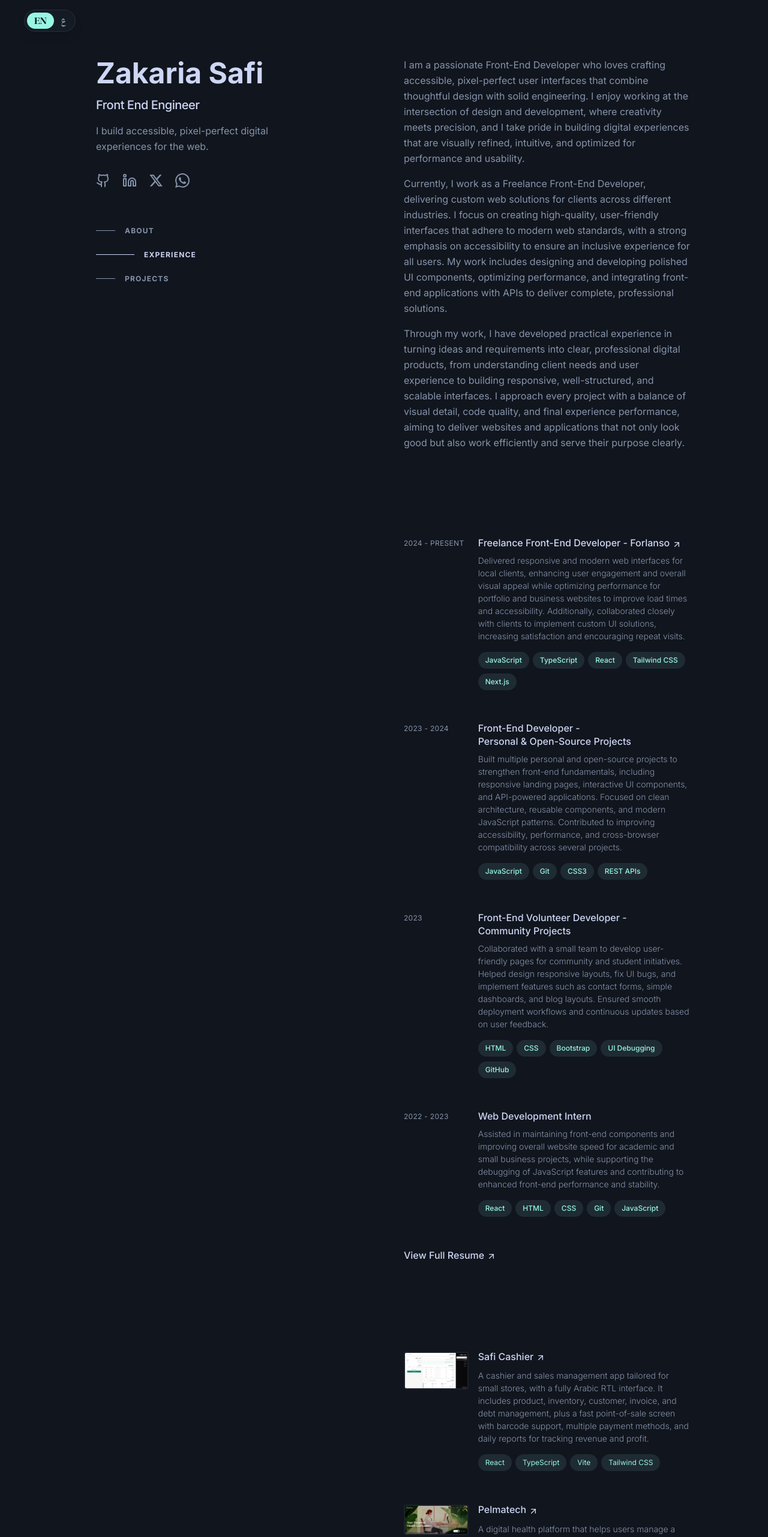
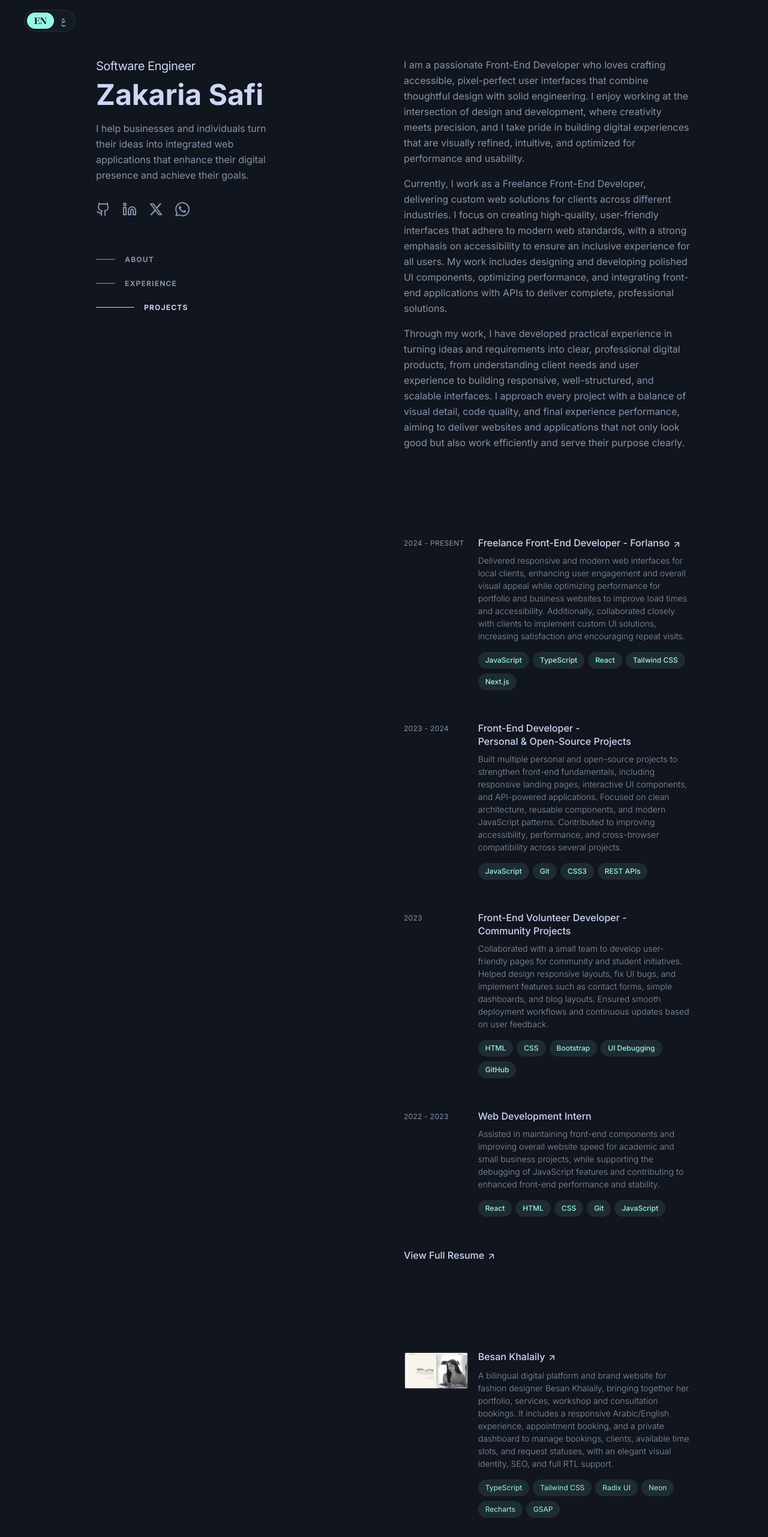
Before and after one commit to zakad00e2/portfilio, a React (Vite) app: page /en in a window 1280 px wide. Shown: the top 2563 px of the page at 60% size. Built offline with nearby package versions, Linux system fonts and the light colour scheme.

Commit message:
Implement code changes to enhance functionality and improve performance

```diff
--- a/index.html
+++ b/index.html
@@ -59,8 +59,22 @@
       content="Portfolio of Zakaria Safi, a front-end engineer building accessible, pixel-perfect web experiences."
     />
     <meta property="og:type" content="website" />
+    <meta property="og:url" content="https://zakariasafi.me/" />
+    <meta property="og:image" content="https://zakariasafi.me/og-preview.png" />
+    <meta property="og:image:secure_url" content="https://zakariasafi.me/og-preview.png" />
+    <meta property="og:image:type" content="image/png" />
+    <meta property="og:image:width" content="1201" />
+    <meta property="og:image:height" content="630" />
+    <meta property="og:image:alt" content="Zakaria Safi portfolio homepage" />
 
     <meta name="twitter:card" content="summary_large_image" />
+    <meta name="twitter:title" content="Zakaria Safi | Front-End Engineer" />
+    <meta
+      name="twitter:description"
+      content="Portfolio of Zakaria Safi, a front-end engineer building accessible, pixel-perfect web experiences."
+    />
+    <meta name="twitter:image" content="https://zakariasafi.me/og-preview.png" />
+    <meta name="twitter:image:alt" content="Zakaria Safi portfolio homepage" />
   </head>
 
   <body>
--- a/src/components/portfolio/Hero.tsx
+++ b/src/components/portfolio/Hero.tsx
@@ -41,9 +41,15 @@ export const Hero = () => {
 
   return (
     <div ref={heroRef} className="flex min-h-screen flex-col justify-center lg:block lg:min-h-0">
+      <h2
+        data-gsap-hero
+        className="text-lg md:text-xl font-sans font-normal text-slate-light mb-2 tracking-tight"
+      >
+        {t("hero.title")}
+      </h2>
       <h1
         data-gsap-hero
-        className="text-[clamp(2.5rem,8vw,3rem)] font-serif font-bold leading-[1.1] mb-3"
+        className="text-[clamp(2.5rem,8vw,3rem)] font-serif font-bold leading-[1.1] mb-4"
         style={{
           fontFamily: isLatinHeroName ? "'Inter', system-ui, -apple-system, sans-serif" : undefined,
           fontFeatureSettings: "'ss01', 'cv11'",
@@ -58,13 +64,6 @@ export const Hero = () => {
           {heroName}
         </Link>
       </h1>
-      <h2
-        data-gsap-hero
-        className="text-lg md:text-xl font-sans font-medium text-slate-light mb-4 tracking-tight"
-        style={{ fontFeatureSettings: "'ss01', 'cv11'" }}
-      >
-        {t("hero.title")}
-      </h2>
       <p
         data-gsap-hero
         className="text-slate max-w-xs leading-relaxed"
--- a/src/i18n/resources.ts
+++ b/src/i18n/resources.ts
@@ -22,8 +22,9 @@ export const resources = {
       },
       hero: {
         name: "Zakaria Safi",
-        title: "Front End Engineer",
-        intro: "I build accessible, pixel-perfect digital experiences for the web.",
+        title: "Software Engineer",
+        intro:
+          "I help businesses and individuals turn their ideas into integrated web applications that enhance their digital presence and achieve their goals.",
       },
       about: {
         sectionTitle: "About",
@@ -75,6 +76,14 @@ export const resources = {
       projects: {
         sectionTitle: "Projects",
         items: [
+          {
+            image: "/besan-khalaily.png",
+            title: "Besan Khalaily",
+            description:
+              "A bilingual digital platform and brand website for fashion designer Besan Khalaily, bringing together her portfolio, services, workshop and consultation bookings. It includes a responsive Arabic/English experience, appointment booking, and a private dashboard to manage bookings, clients, available time slots, and request statuses, with an elegant visual identity, SEO, and full RTL support.",
+            technologies: ["TypeScript", "Tailwind CSS", "Radix UI", "Neon", "Recharts", "GSAP"],
+            url: "https://www.besankhalaily.com/",
+          },
           {
             image: "/safi-cashier.png",
             title: "Safi Cashier",
@@ -226,9 +235,9 @@ export const resources = {
         projects: "المشاريع",
       },
       hero: {
-        name: "زكريا صافي",
-        title: "مهندس واجهـــــات أماميـــــة",
-        intro: "أبني تجارب رقمية سهلة الوصول، دقيقة بصرياً، ومصممة بعناية للويب.",
+        name: "زكــــريا صافي",
+        title: "مهندس برمجيات",
+        intro: "أساعد الشركات والأفراد على تحويل أفكارهم إلى تطبيقات ويب متكاملــة تعــزز حضورهم الرقمي وتحقق أهدافهم.",
       },
       about: {
         sectionTitle: "نبذة عني",
@@ -280,6 +289,14 @@ export const resources = {
       projects: {
         sectionTitle: "المشاريع",
         items: [
+          {
+            image: "/besan-khalaily.png",
+            title: "بيسان خلايلي",
+            description:
+              "موقع وهوية رقمية لمصممة أزياء ، يجمع بين عرض الأعمال والخدمات وحجز ورش العمل والاستشارات. يتضمن واجهة عربية وإنجليزية متجاوبة، ونظام حجز للمواعيد، ولوحة تحكم خاصة لإدارة الحجوزات والعملاء والمواعيد المتاحة وحالات الطلبات، مع طابع بصري أنيق وتحسينات لمحركات البحث ودعم كامل لاتجاه الكتابة العربي.",
+            technologies: ["TypeScript", "Tailwind CSS", "Radix UI", "Neon", "Recharts", "GSAP", ],
+            url: "https://www.besankhalaily.com/",
+          },
           {
             image: "/safi-cashier.png",
             title: "صافي كاشير",
```
Also changed, not shown: public/besan-khalaily.png (added), public/og-preview.png (added).
